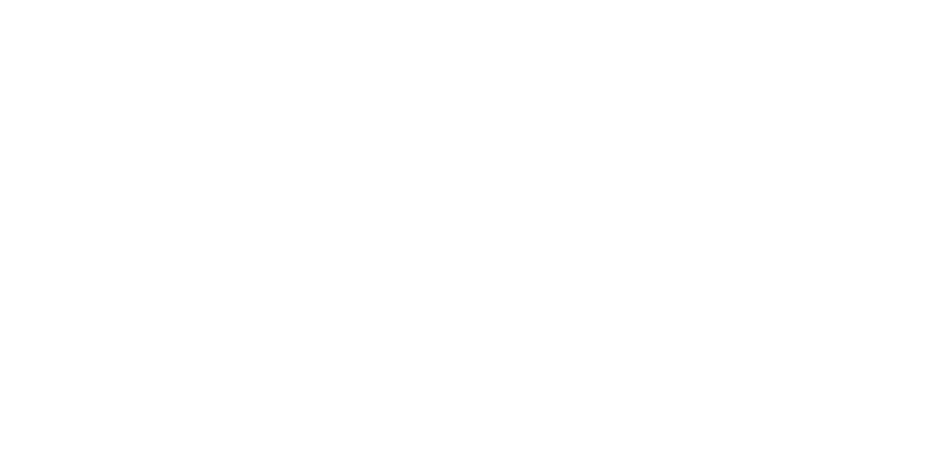
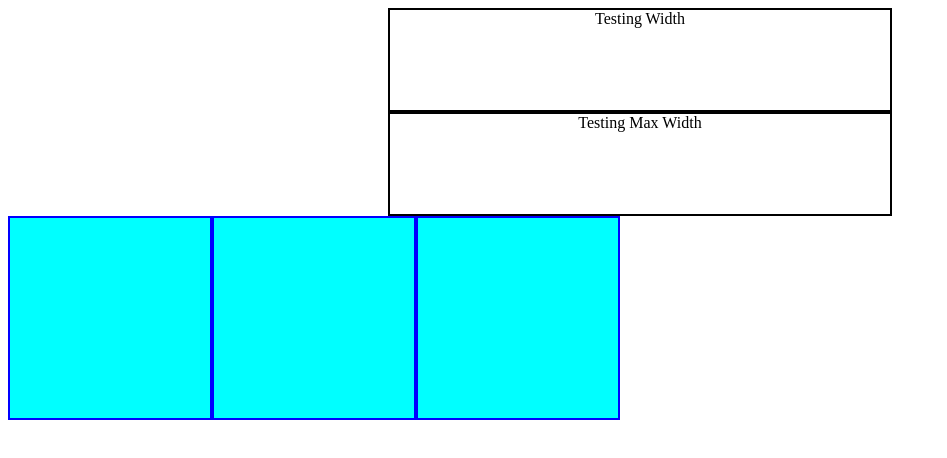
Before and after one commit to shaikhnehal-1/Awdiz-htmlcss, a plain HTML site: page Day 11/index.html in a window 1280 px wide. Shown: the whole page, without its empty margins (0-947 px from the left). Drawn offline with Linux system fonts and the light colour scheme.

Commit message:
Day 11 work remaining

```diff
--- a/Day 11/index.html
+++ b/Day 11/index.html
@@ -8,12 +8,23 @@
 </head>
 
 <body>
-    <div style="display: none;">
+    <!-- <div style="display: none;">
         <h1>Hello World</h1>
         <h1>Hello World</h1>
         <h1>Hello World</h1>
         <h1>Hello World</h1>
         <h1>Hello World</h1>
+    </div> -->
+
+    <div style="width: 500px; border: 2px solid black; height: 100px; margin: auto; text-align: center;">Testing Width
+    </div>
+    <div style="max-width: 500px; border: 2px solid black; height: 100px; margin: auto; text-align: center;">Testing Max Width
+    </div>
+
+    <div style="display: flex;">
+        <div style="background-color: aqua; border: 2px solid blue; height: 200px; width: 200px;"></div>
+        <div style="background-color: aqua; border: 2px solid blue; height: 200px; width: 200px;"></div>
+        <div style="background-color: aqua; border: 2px solid blue; height: 200px; width: 200px;"></div>
     </div>
 </body>
 
```
Also changed, not shown: Day 12/index.html (added).
